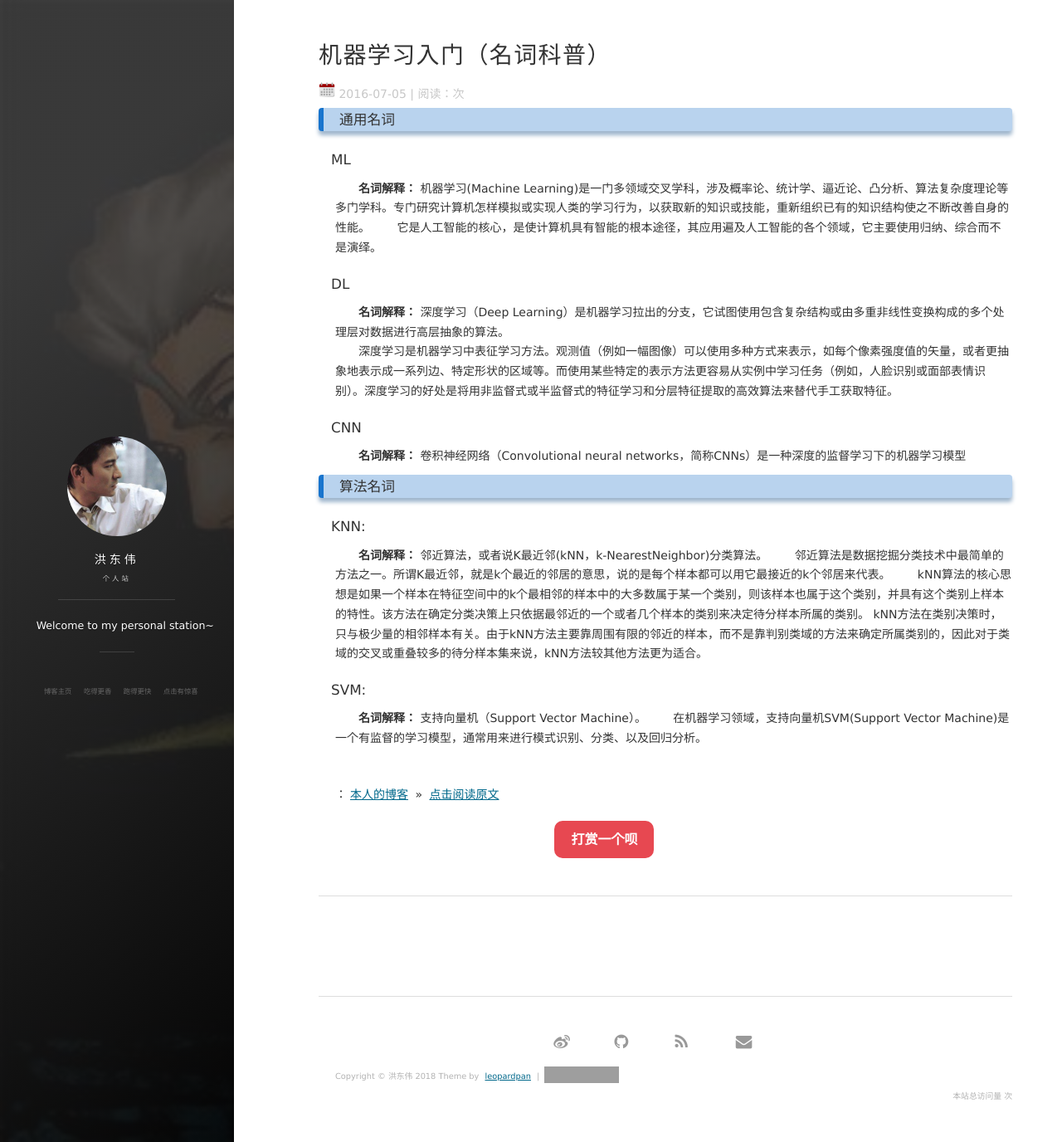
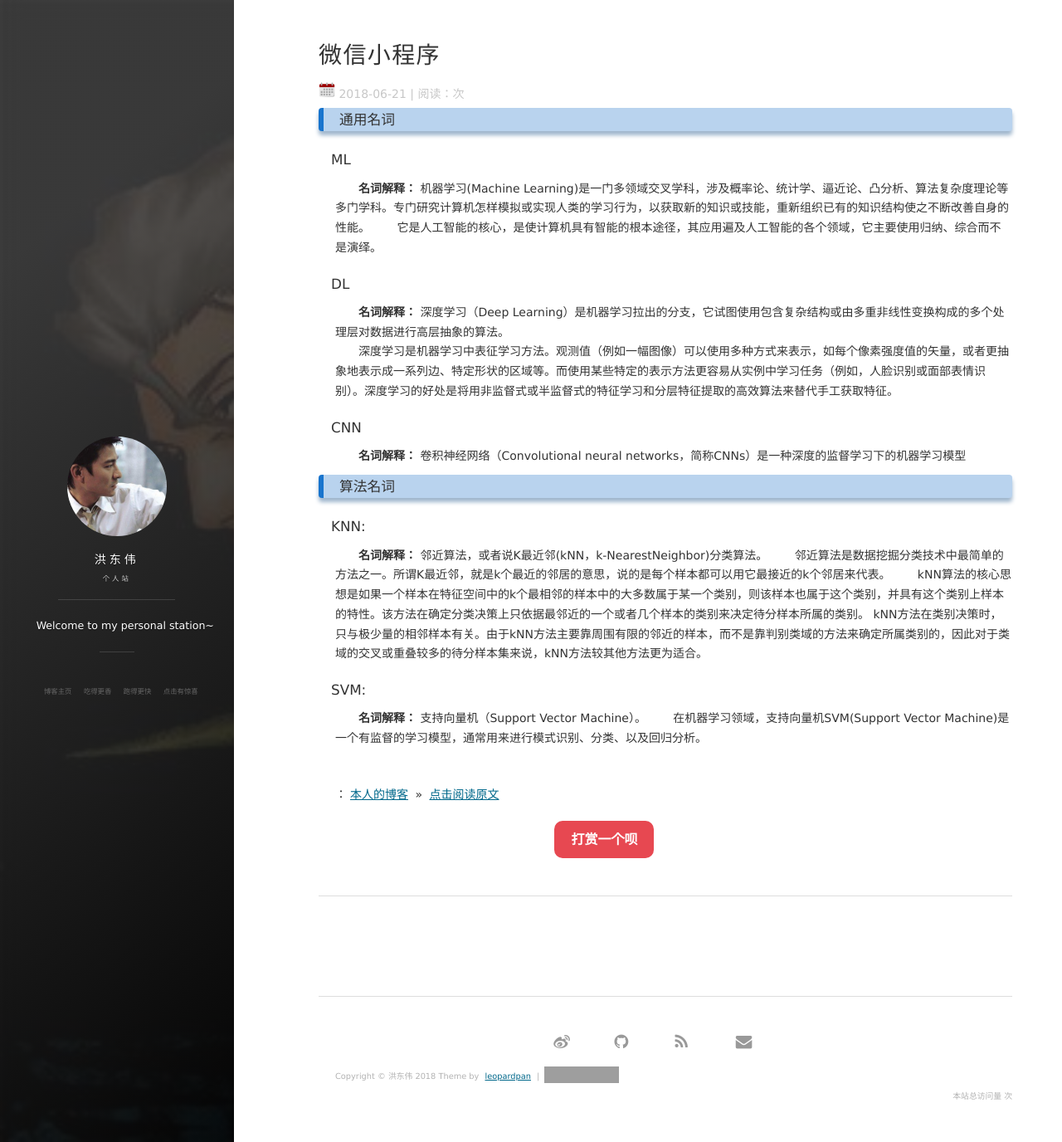
Before and after one commit to youarestrict/youarestrict.github.io, a Jekyll site: the page built from _posts/2016-07-05-MachineLearning_introduce.md, in a window 1280 px wide and 1376 px high. Shown: the whole window at 83% size. Built offline with Jekyll 4.4.1, drawn with Linux system fonts in a browser that asks for light colours; nearby versions of some CDN libraries; comment, search, counter and statistics services are not loaded; grey boxes are pictures that could not be loaded.

Commit message:
Update 2016-07-05-MachineLearning_introduce.md

```diff
--- a/_posts/2016-07-05-MachineLearning_introduce.md
+++ b/_posts/2016-07-05-MachineLearning_introduce.md
@@ -1,9 +1,9 @@
 ---
 layout: post
-title: "机器学习入门（名词科普）"
-date: 2016-07-05
-description: "机器学习入门篇"
-tag: 机器学习
+title: "微信小程序"
+date: 2018-06-21
+description: "小程序学习入门篇"
+tag: 实训月
 
 ---
 
```
